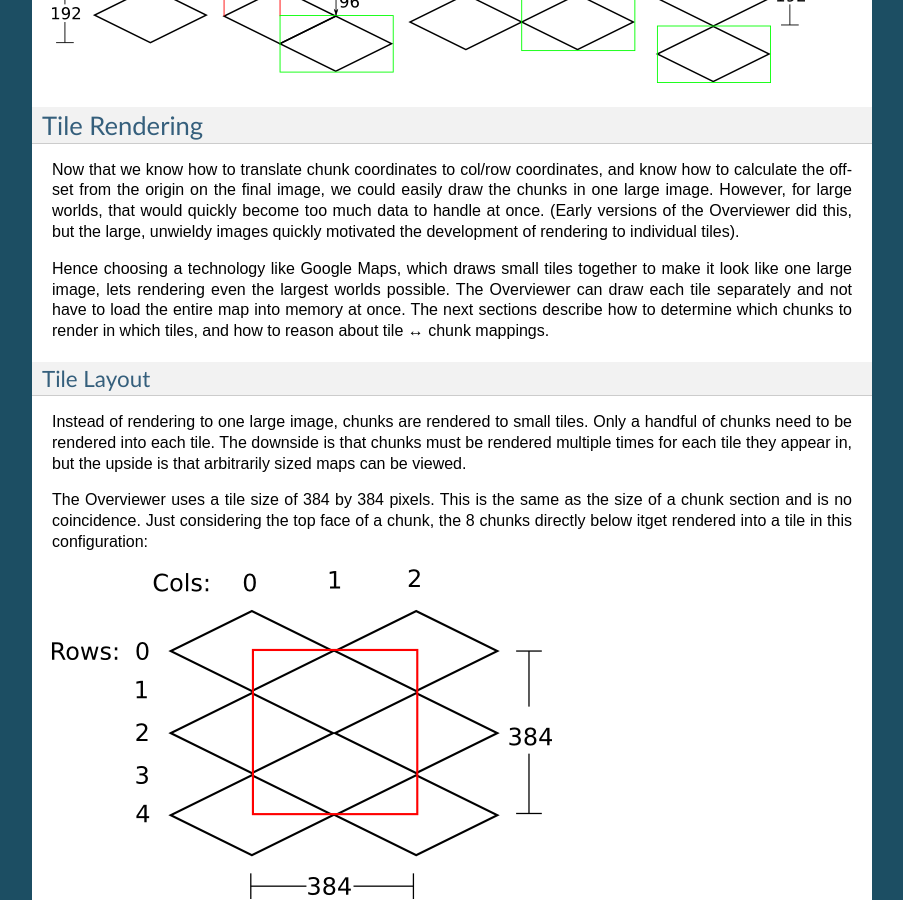
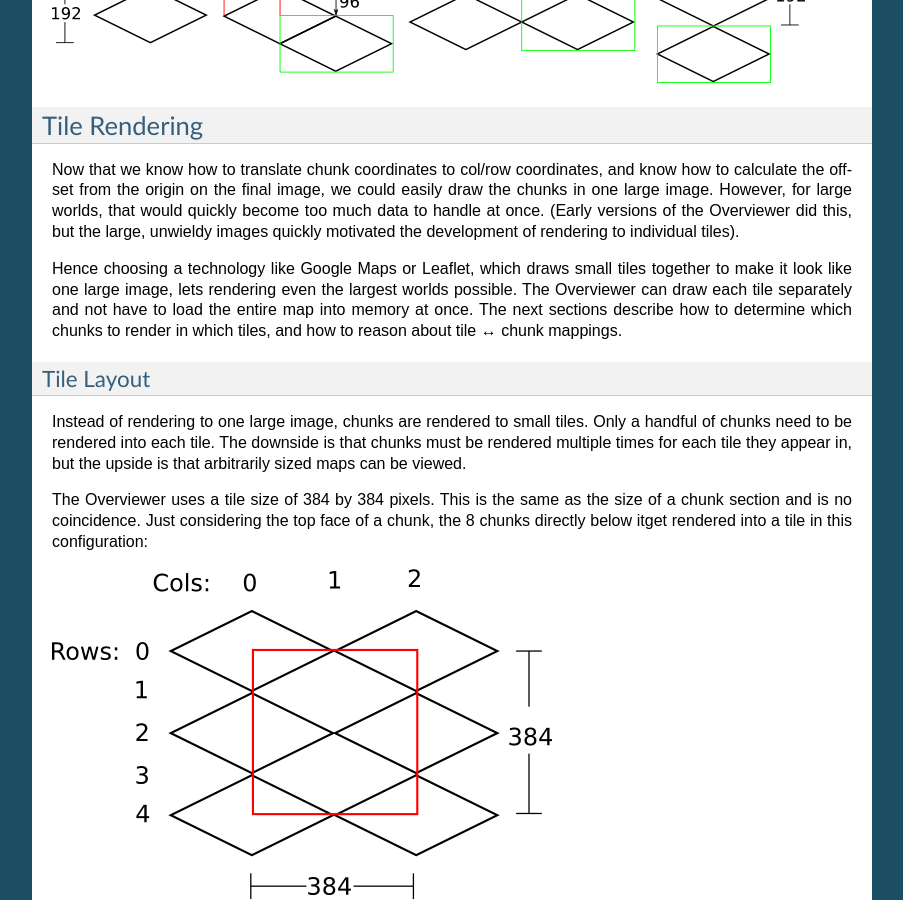
Before and after one commit to overviewer/Minecraft-Overviewer, a Sphinx documentation site: the page built from docs/design/designdoc.rst, in a window 1280 px wide and 900 px high, scrolled down 12982 px. Shown: the whole window, without its empty margins (198-1101 px from the left). Built offline with Sphinx 7.4.7, drawn with Linux system fonts in a browser that asks for light colours; some of the changed text lies outside the part shown.

Commit message:
Replace mentions of Google Maps in documentation

```diff
--- a/docs/design/designdoc.rst
+++ b/docs/design/designdoc.rst
@@ -25,8 +25,8 @@
 ===============
 
 The Overviewer's task is to take Minecraft worlds and render them into a set of
-tiles that can be displayed with a Google Maps interface. This section goes over
-how Minecraft worlds work and are stored.
+tiles that can be displayed with a Leaflet interface. This section goes over how
+Minecraft worlds work and are stored.
 
 A Minecraft world extends indefinitely along the two horizontal axes, and are
 exactly 256 units high. Minecraft worlds are made of voxels (volumetric pixels),
@@ -455,12 +455,12 @@
 Overviewer did this, but the large, unwieldy images quickly motivated the
 development of rendering to individual tiles).
 
-Hence choosing a technology like Google Maps, which draws small tiles together
-to make it look like one large image, lets rendering even the largest worlds
-possible. The Overviewer can draw each tile separately and not have to load the
-entire map into memory at once. The next sections describe how to determine
-which chunks to render in which tiles, and how to reason about tile ↔ chunk
-mappings.
+Hence choosing a technology like Google Maps or Leaflet, which draws small
+tiles together to make it look like one large image, lets rendering even the
+largest worlds possible. The Overviewer can draw each tile separately and not
+have to load the entire map into memory at once. The next sections describe
+how to determine which chunks to render in which tiles, and how to reason
+about tile ↔ chunk mappings.
 
 Tile Layout
 -----------
--- a/docs/index.rst
+++ b/docs/index.rst
@@ -16,7 +16,7 @@
 ============
 The Minecraft Overviewer is a command-line tool for rendering high-resolution
 maps of Minecraft worlds. It generates a set of static html and image files and
-uses the Google Maps API to display a nice interactive map.
+uses Leaflet to display a nice interactive map.
 
 The Overviewer has been in active development for several years and has many
 features, including day and night lighting, cave rendering, mineral overlays,
@@ -60,7 +60,7 @@
 
 * Choose from four rendering angles.
 
-* Generates a Google Maps powered map!
+* Generates a Leaflet powered map!
 
 * Runs on Linux, Windows, and Mac platforms!
 
```
Also changed, not shown: docs/faq.rst (+4 -4 lines).
